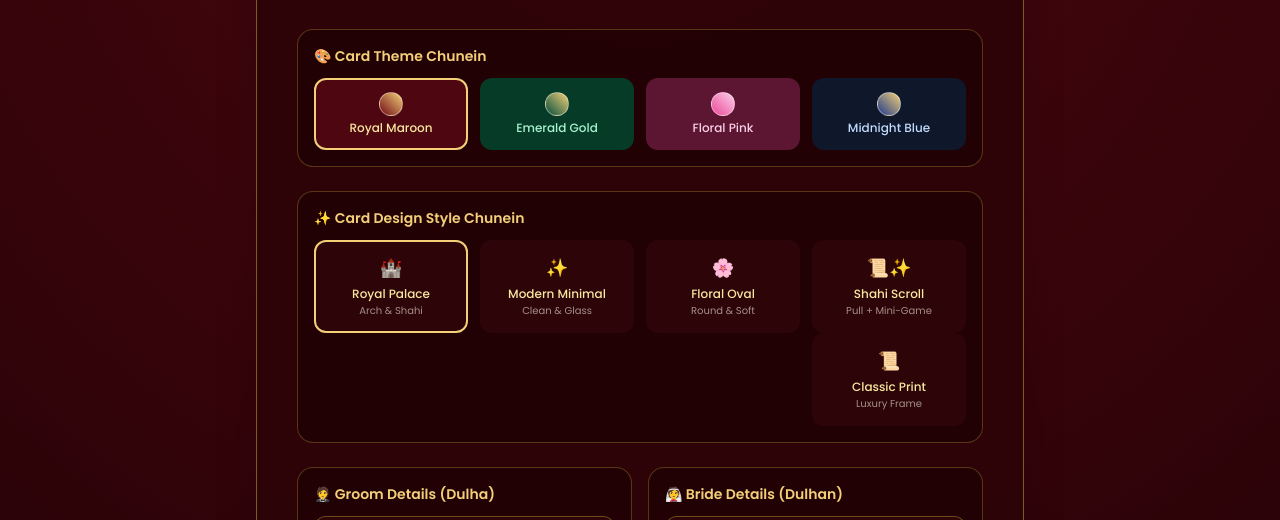
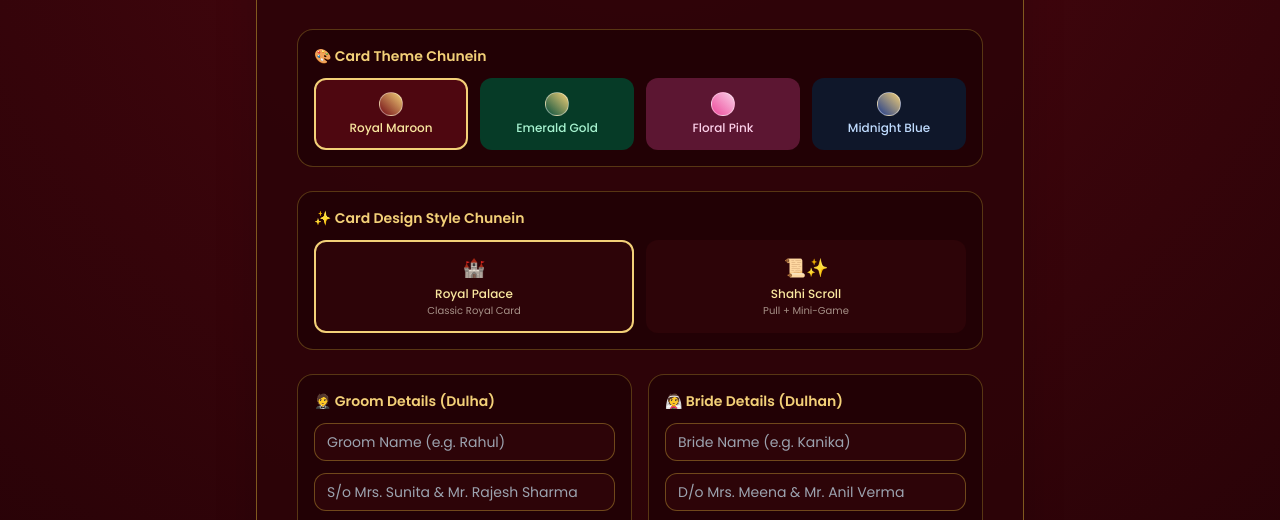
Before and after one commit to fanboi536-png/royal-wedding-maker, a website: page public/index.html in a window 1280 px wide. Shown: the part 236-756 px from the top of the page. Drawn offline with nearby package versions, Linux system fonts and the light colour scheme.

Commit message:
Update index.html

```diff
--- a/public/index.html
+++ b/public/index.html
@@ -69,51 +69,25 @@
         </div>
       </div>
 
-      <!-- DESIGN SELECTOR -->
+     <!-- DESIGN SELECTOR -->
       <div class="bg-[#1f0205]/70 p-4 rounded-2xl border border-[#d4af37]/30 space-y-3">
         <h3 class="text-[#f3d078] font-semibold text-sm">✨ Card Design Style Chunein</h3>
-        <div class="grid grid-cols-2 sm:grid-cols-4 gap-3 text-xs">
+        <div class="grid grid-cols-2 gap-3 text-xs">
           <label class="cursor-pointer">
             <input type="radio" name="design" value="royal-palace" checked class="peer hidden" />
             <div class="p-3 rounded-xl border-2 border-transparent peer-checked:border-[#f3d078] bg-[#2d0408] text-center transition">
               <div class="text-lg mb-1">🏰</div>
               <span class="font-medium text-[#f9e79f] block">Royal Palace</span>
-              <span class="text-[10px] text-[#f7eedc]/60">Arch &amp; Shahi</span>
+              <span class="text-[10px] text-[#f7eedc]/60">Classic Royal Card</span>
             </div>
           </label>
 
           <label class="cursor-pointer">
-            <input type="radio" name="design" value="modern-minimal" class="peer hidden" />
-            <div class="p-3 rounded-xl border-2 border-transparent peer-checked:border-[#f3d078] bg-[#2d0408] text-center transition">
-              <div class="text-lg mb-1">✨</div>
-              <span class="font-medium text-[#f9e79f] block">Modern Minimal</span>
-              <span class="text-[10px] text-[#f7eedc]/60">Clean &amp; Glass</span>
-            </div>
-          </label>
-
-          <label class="cursor-pointer">
-            <input type="radio" name="design" value="floral-oval" class="peer hidden" />
-            <div class="p-3 rounded-xl border-2 border-transparent peer-checked:border-[#f3d078] bg-[#2d0408] text-center transition">
-              <div class="text-lg mb-1">🌸</div>
-              <span class="font-medium text-[#f9e79f] block">Floral Oval</span>
-              <span class="text-[10px] text-[#f7eedc]/60">Round &amp; Soft</span>
-            </div>
-          </label>
-
-          <label class="cursor-pointer">
-            <input type="radio" name="design" value="classic-print" class="peer hidden" />
-            <label class="cursor-pointer">
             <input type="radio" name="design" value="shahi-scroll" class="peer hidden" />
             <div class="p-3 rounded-xl border-2 border-transparent peer-checked:border-[#f3d078] bg-[#2d0408] text-center transition">
               <div class="text-lg mb-1">📜✨</div>
               <span class="font-medium text-[#f9e79f] block">Shahi Scroll</span>
               <span class="text-[10px] text-[#f7eedc]/60">Pull + Mini-Game</span>
-            </div>
-          </label>
-            <div class="p-3 rounded-xl border-2 border-transparent peer-checked:border-[#f3d078] bg-[#2d0408] text-center transition">
-              <div class="text-lg mb-1">📜</div>
-              <span class="font-medium text-[#f9e79f] block">Classic Print</span>
-              <span class="text-[10px] text-[#f7eedc]/60">Luxury Frame</span>
             </div>
           </label>
         </div>
```
